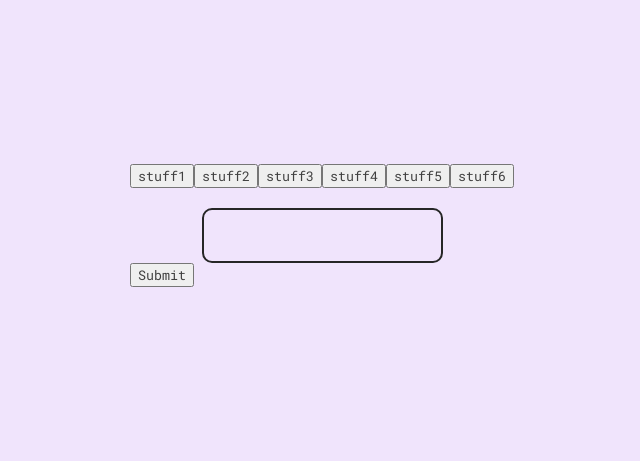
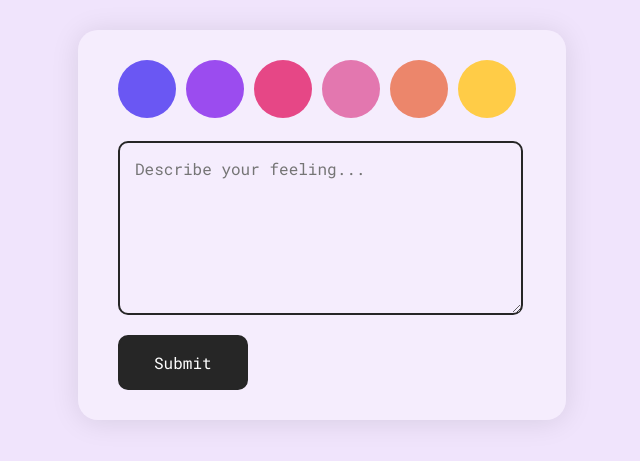
Before and after one commit to jakmajor/mood-tracker-app-frontend, a React (Create React App) app: page /NewFeeling in a window 1280 px wide. Shown: the part 175-636 px from the top of the page, without its empty margins (318-958 px from the left). Built offline with nearby package versions, Linux system fonts and the light colour scheme.

Commit message:
added styling and route to profile

```diff
--- a/src/App.css
+++ b/src/App.css
@@ -56,7 +56,7 @@ h1 {
   width: max-content;
 }
 
-input {
+input, textarea {
   border: 2px solid #262626;
   background-color: transparent !important;
   margin: 0px auto;
@@ -93,3 +93,36 @@ input {
   font-size: 22px;
   cursor: pointer;
 }
+
+.feelings-button {
+  border-radius: 100px;
+  width: 58px;
+  height: 58px;
+  border: 0px;
+  margin-right: 10px;
+  cursor: pointer;
+}
+
+.feelings-button:hover {
+  opacity: .6;
+}
+
+.feelings-button.selected {
+  border: 2px solid #232323;
+}
+
+textarea {
+  max-width: 100%;
+  width: 91%;
+  margin-right: auto;
+  margin-left: 0px;
+  min-height: 140px;
+}
+
+.filled-button {
+  background-color: #262626 !important;
+  color: white;
+  margin-right: auto;
+  margin-left: 0px;
+  cursor: pointer;
+}
--- a/src/App.js
+++ b/src/App.js
@@ -19,10 +19,10 @@ function App() {
           <LogIn setUser={setUser} user={user} />
         </Route>
         <Route exact path="/NewFeeling">
-          <NewFeeling user={user}/>
+          <NewFeeling user={user} setUser={setUser}/>
         </Route>
         <Route exact path="/Profile">
-          <Profile />
+          <Profile user={user} />
         </Route>
       </Switch>
     </div>
--- a/src/NewFeeling.js
+++ b/src/NewFeeling.js
@@ -1,37 +1,43 @@
-import React, {useEffect, useState} from "react";
+import React, { useEffect, useState } from "react";
+import { useHistory } from "react-router-dom";
 
-function NewFeeling({user}) {
+function NewFeeling({ user, setUser }) {
     const [selectedColor, setSelectedColor] = useState("");
     const [text, setText] = useState("");
+    let history = useHistory();
 
     const handleClick = (e) => {
         setSelectedColor(e.target.value)
-
     }
 
     const createFeelings = () => {
-    fetch(`http://localhost:9292/feelings/${user.feeler.id}`,{
-        method:"POST",
-        headers:{
-            "Content-Type" : "application/json"
+        fetch(`http://localhost:9292/feelings/${user.feeler.id}`, {
+            method: "POST",
+            headers: {
+                "Content-Type": "application/json"
             },
-        body:JSON.stringify({
+            body: JSON.stringify({
                 color: selectedColor,
                 text: text
             }),
         })
+        .then(response => response.json())
+        .then(data => {
+            setUser(data);
+            history.push('/Profile')
+        })
     }
 
     return (
-        <div>
-            <button value="6A57F3" onClick={handleClick}>stuff1</button>
-            <button value="9B4CEF" onClick={handleClick}>stuff2</button>
-            <button value="E64786" onClick={handleClick}>stuff3</button>
-            <button value="E377AF" onClick={handleClick}>stuff4</button>
-            <button value="EC866B" onClick={handleClick}>stuff5</button>
-            <button value="FFCC47" onClick={handleClick}>stuff6</button>
-            <input onChange={(e) => setText(e.target.value)} />
-            <button onClick={(e) => createFeelings()}>Submit</button>
+        <div className="frosty-box">
+            <button style={{ backgroundColor: "#6A57F3" }} className={`${selectedColor === "6A57F3" ? "selected" : ""} feelings-button`} value="6A57F3" onClick={handleClick}></button>
+            <button style={{ backgroundColor: "#9B4CEF" }} className={`${selectedColor === "9B4CEF" ? "selected" : ""} feelings-button`} value="9B4CEF" onClick={handleClick}></button>
+            <button style={{ backgroundColor: "#E64786" }} className={`${selectedColor === "E64786" ? "selected" : ""} feelings-button`} value="E64786" onClick={handleClick}></button>
+            <button style={{ backgroundColor: "#E377AF" }} className={`${selectedColor === "E377AF" ? "selected" : ""} feelings-button`} value="E377AF" onClick={handleClick}></button>
+            <button style={{ backgroundColor: "#EC866B" }} className={`${selectedColor === "EC866B" ? "selected" : ""} feelings-button`} value="EC866B" onClick={handleClick}></button>
+            <button style={{ backgroundColor: "#FFCC47" }} className={`${selectedColor === "FFCC47" ? "selected" : ""} feelings-button`} value="FFCC47" onClick={handleClick}></button>
+            <textarea placeholder="Describe your feeling..." onChange={(e) => setText(e.target.value)} />
+            <button className="button filled-button" onClick={(e) => createFeelings()}>Submit</button>
         </div>
     );
 }
```
Lines whose indentation alone changed are shown as unchanged.
